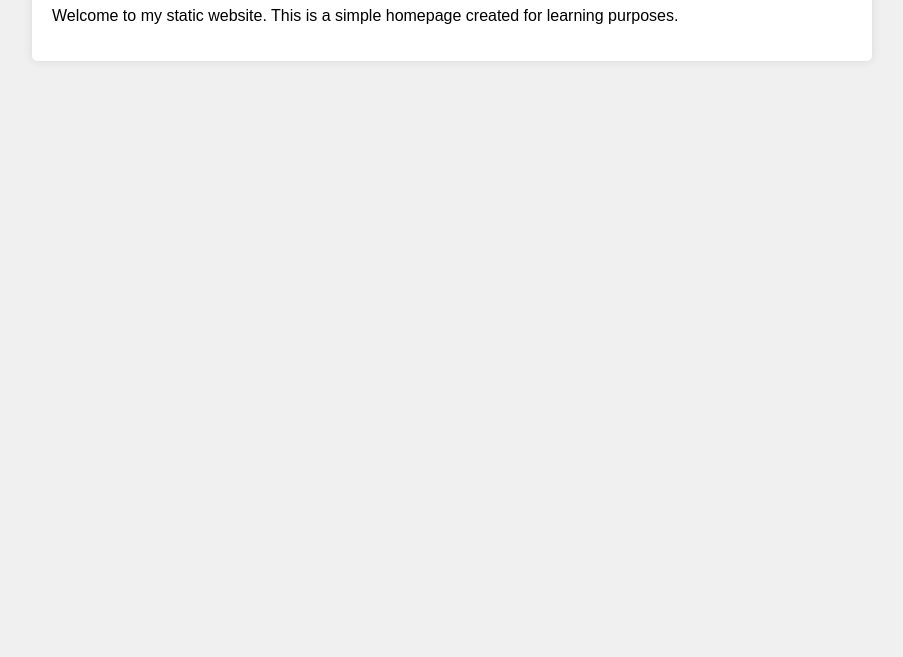
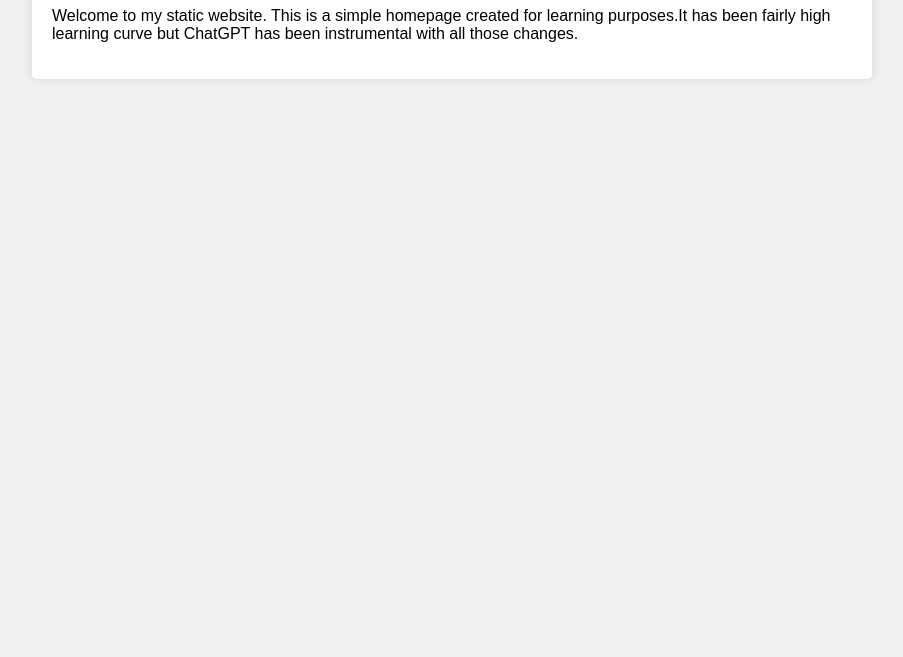
Before and after one commit to mallick-mk/DevOpp-Test, a website: page dist/index.html in a window 1280 px wide. Shown: the part 143-800 px from the top of the page, without its empty margins (188-1091 px from the left). Drawn offline with Linux system fonts and the light colour scheme.

Commit message:
Updated the content

```diff
--- a/dist/index.html
+++ b/dist/index.html
@@ -28,7 +28,8 @@
 <body>
     <div class="container">
         <h1>Hello, World!</h1>
-        <p>Welcome to my static website. This is a simple homepage created for learning purposes.</p>
+        <p>Welcome to my static website. This is a simple homepage created for learning purposes.It has been fairly high learning curve but ChatGPT has been
+        instrumental with all those changes.</p>
     </div>
 </body>
 </html>
```
